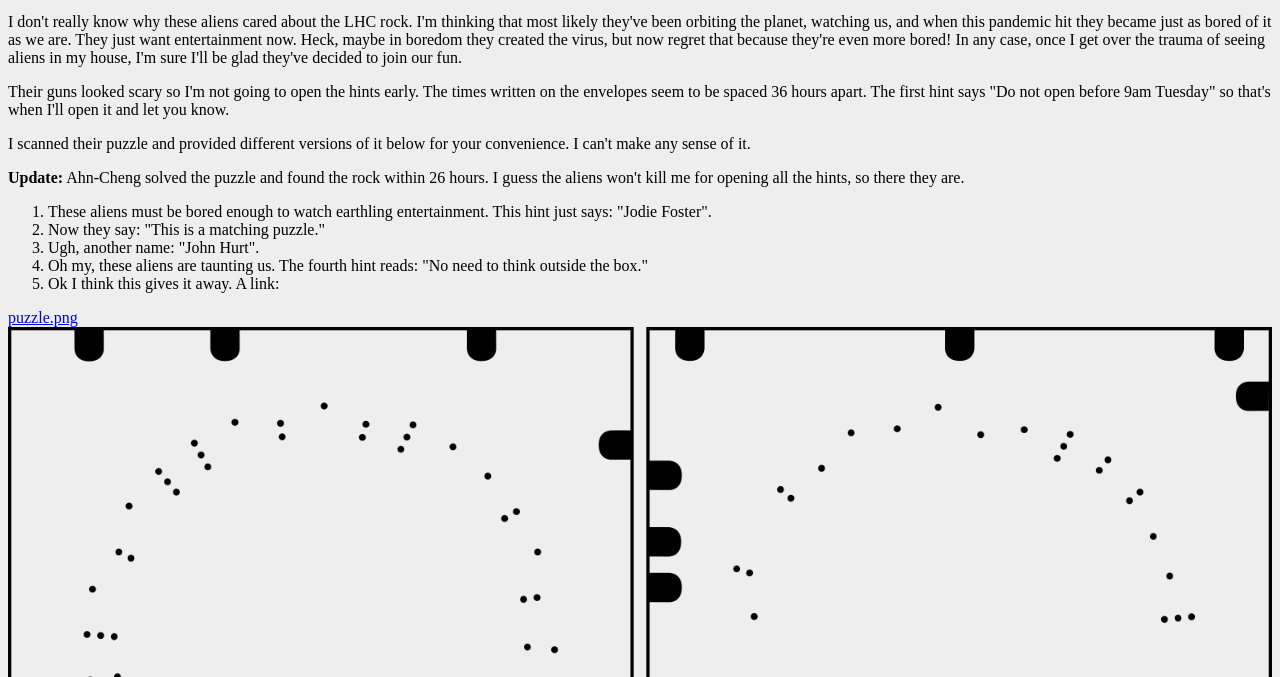
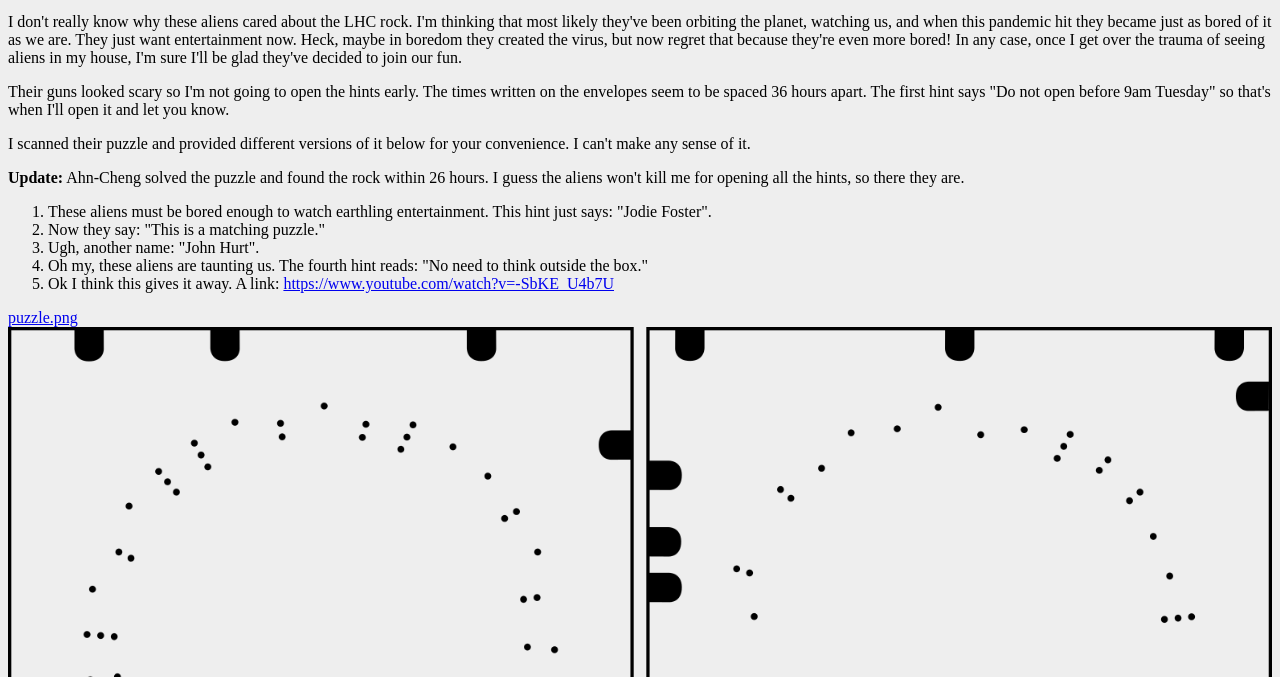
Before and after one commit to brianhempel/rock_hunt_puzzle, a plain HTML site: page index.html in a window 1280 px wide. Shown: the part 123-800 px from the top of the page. Drawn offline with Linux system fonts and the light colour scheme.

Commit message:
forgot the link

```diff
--- a/index.html
+++ b/index.html
@@ -18,7 +18,7 @@
     <li>Now they say: "This is a matching puzzle."</li>
     <li>Ugh, another name: "John Hurt".</li>
     <li>Oh my, these aliens are taunting us. The fourth hint reads: "No need to think outside the box."</li>
-    <li>Ok I think this gives it away. A link: </li>
+    <li>Ok I think this gives it away. A link: <a href="https://www.youtube.com/watch?v=-SbKE_U4b7U">https://www.youtube.com/watch?v=-SbKE_U4b7U</a></li>
   </ol>
   <p>
     <a href="puzzle.png" download>puzzle.png<br>
```
